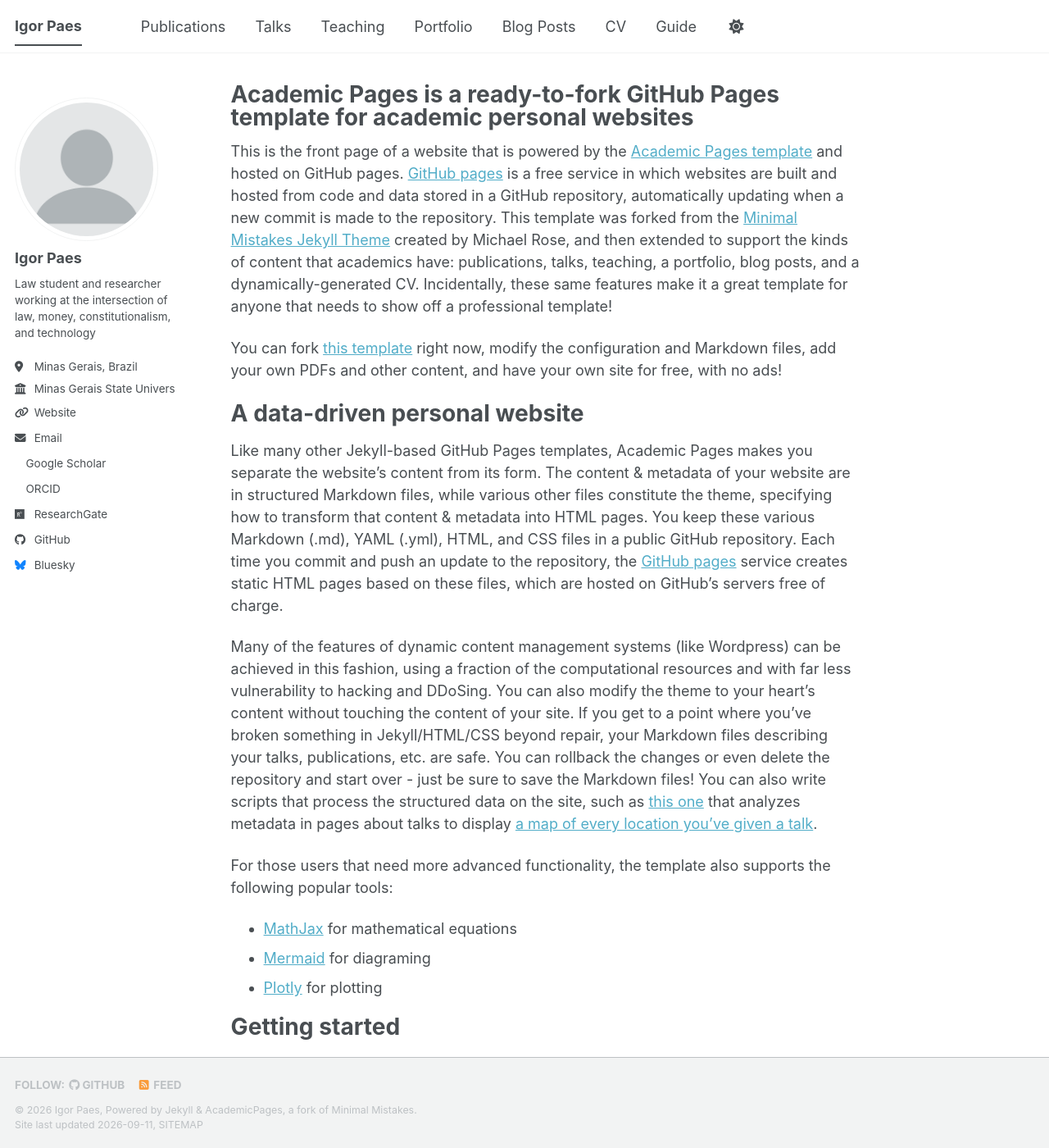
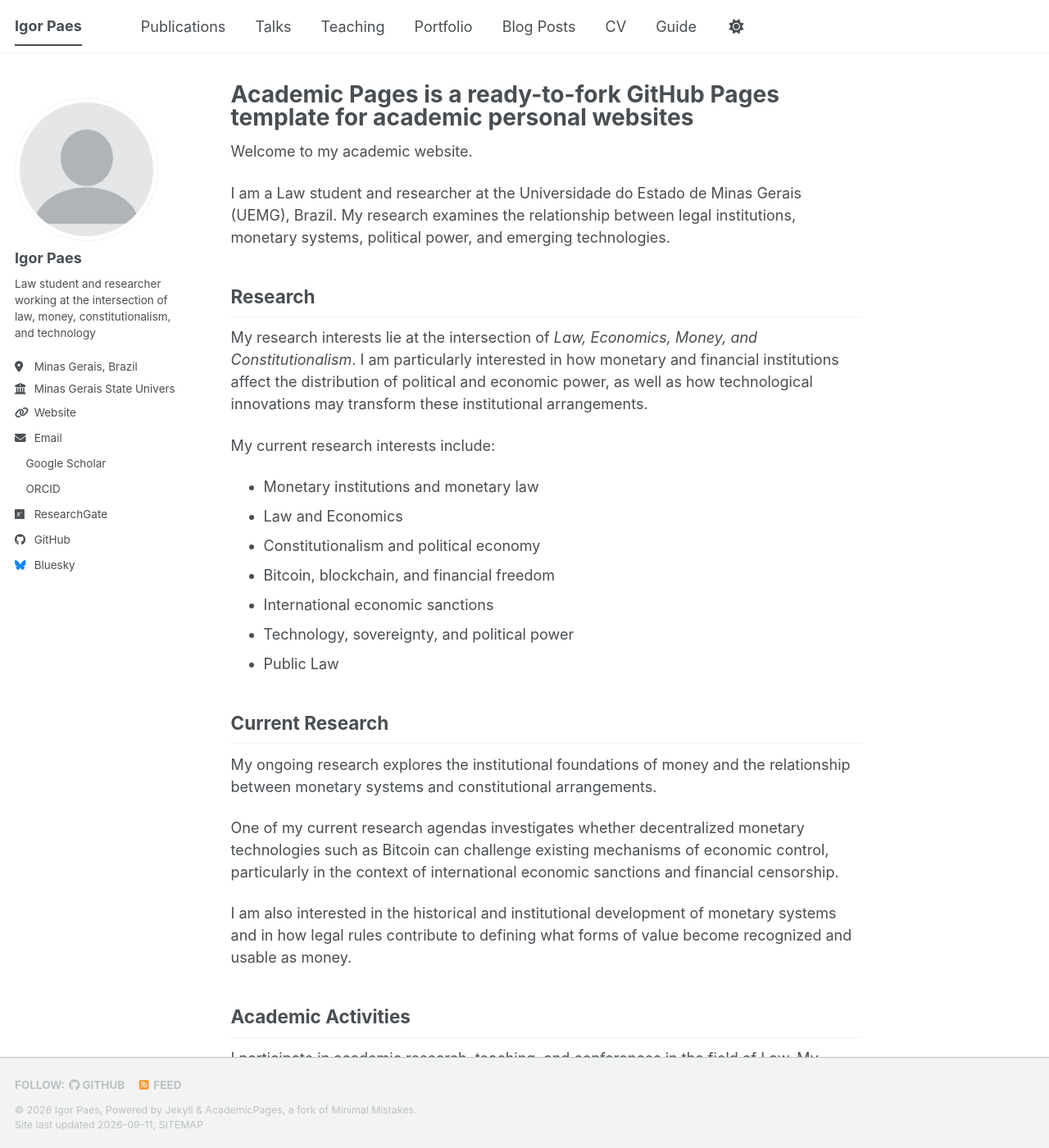
Before and after one commit to igorpaesresearcher/igorpaesresearcher.github.io, a Jekyll site: the page built from _pages/about.md, in a window 1280 px wide and 1400 px high. Shown: the whole window at 82% size. Built offline with Jekyll 4.4.1, drawn with Linux system fonts in a browser that asks for light colours; a style sheet for code colours, icons or effects is not loaded; some of the changed text lies outside the part shown.

Commit message:
Update about.md

```diff
--- a/_pages/about.md
+++ b/_pages/about.md
@@ -7,11 +7,43 @@ redirect_from:
   - /about.html
 ---
 
-This is the front page of a website that is powered by the [Academic Pages template](https://github.com/academicpages/academicpages.github.io) and hosted on GitHub pages. [GitHub pages](https://pages.github.com) is a free service in which websites are built and hosted from code and data stored in a GitHub repository, automatically updating when a new commit is made to the repository. This template was forked from the [Minimal Mistakes Jekyll Theme](https://mmistakes.github.io/minimal-mistakes/) created by Michael Rose, and then extended to support the kinds of content that academics have: publications, talks, teaching, a portfolio, blog posts, and a dynamically-generated CV. Incidentally, these same features make it a great template for anyone that needs to show off a professional template!
+Welcome to my academic website.
 
- You can fork [this template](https://github.com/academicpages/academicpages.github.io) right now, modify the configuration and Markdown files, add your own PDFs and other content, and have your own site for free, with no ads!
+I am a Law student and researcher at the Universidade do Estado de Minas Gerais (UEMG), Brazil. My research examines the relationship between legal institutions, monetary systems, political power, and emerging technologies.
 
-A data-driven personal website
+## Research
+
+My research interests lie at the intersection of *Law, Economics, Money, and Constitutionalism*. I am particularly interested in how monetary and financial institutions affect the distribution of political and economic power, as well as how technological innovations may transform these institutional arrangements.
+
+My current research interests include:
+
+- Monetary institutions and monetary law
+- Law and Economics
+- Constitutionalism and political economy
+- Bitcoin, blockchain, and financial freedom
+- International economic sanctions
+- Technology, sovereignty, and political power
+- Public Law
+
+## Current Research
+
+My ongoing research explores the institutional foundations of money and the relationship between monetary systems and constitutional arrangements.
+
+One of my current research agendas investigates whether decentralized monetary technologies such as Bitcoin can challenge existing mechanisms of economic control, particularly in the context of international economic sanctions and financial censorship.
+
+I am also interested in the historical and institutional development of monetary systems and in how legal rules contribute to defining what forms of value become recognized and usable as money.
+
+## Academic Activities
+
+I participate in academic research, teaching, and conferences in the field of Law. My academic activities include research projects, teaching assistance, conference presentations, and scholarly publications.
+
+## Publications & Presentations
+
+This website brings together my academic publications, working papers, conference presentations, and ongoing research projects.
+
+For academic inquiries, research collaboration, or other professional matters, please feel free to contact me.
+
+
 ======
 Like many other Jekyll-based GitHub Pages templates, Academic Pages makes you separate the website's content from its form. The content & metadata of your website are in structured Markdown files, while various other files constitute the theme, specifying how to transform that content & metadata into HTML pages. You keep these various Markdown (.md), YAML (.yml), HTML, and CSS files in a public GitHub repository. Each time you commit and push an update to the repository, the [GitHub pages](https://pages.github.com/) service creates static HTML pages based on these files, which are hosted on GitHub's servers free of charge.
 
```
